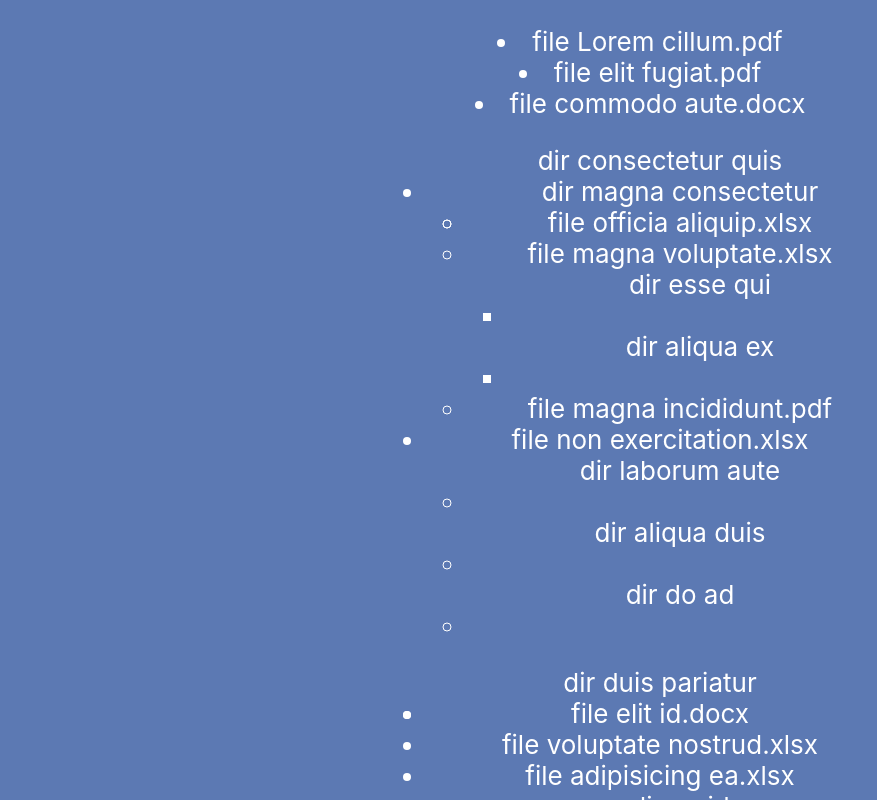
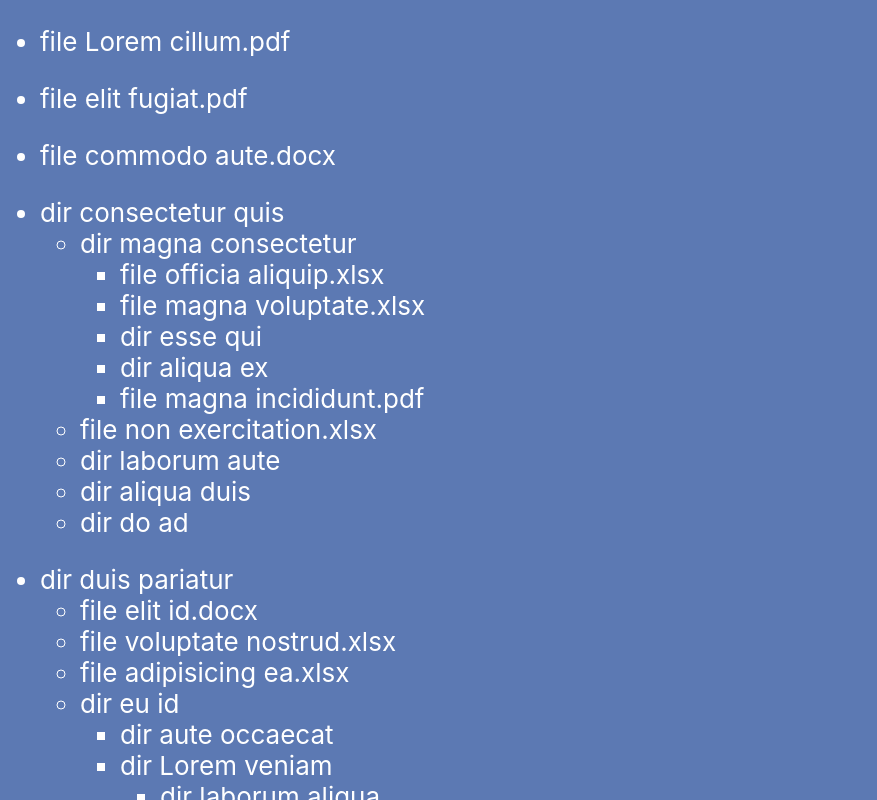
Before and after one commit to gbelonog/ReactProjects, a React (Create React App) app in the folder my-app/: page / in a window 1280 px wide. Shown: the top 800 px of the page, without its empty margins (0-877 px from the left). Built offline with nearby package versions, Linux system fonts and the light colour scheme.

Commit message:
corrected lists

```diff
--- a/my-app/src/App.css
+++ b/my-app/src/App.css
@@ -1,5 +1,5 @@
 .App {
-  text-align: center;
+  text-align: left;
 }
 
 .App-logo {
@@ -18,7 +18,7 @@
   min-height: 100vh;
   display: flex;
   flex-direction: column;
-  align-items: center;
+  align-items: left;
   justify-content: center;
   font-size: calc(10px + 2vmin);
   color: white;
--- a/my-app/src/App.js
+++ b/my-app/src/App.js
@@ -7,16 +7,20 @@ function App() {
   function showDirs(childrenInside){
     const items = childrenInside.map((e) =>
       (e.type==="dir")?
-        <ul key={e.id}>
+      <ul>
+        <li key={e.id}>
           {e.type} {e.name}
-          <li>
             {showDirs(e.children)}
-          </li>
-        </ul>
+        </li>
+      </ul>
+
     :
+      <ul>
         <li key={e.id}>
           {e.type} {e.name}
         </li>
+      </ul>
+
 
     );
     return items;
```
